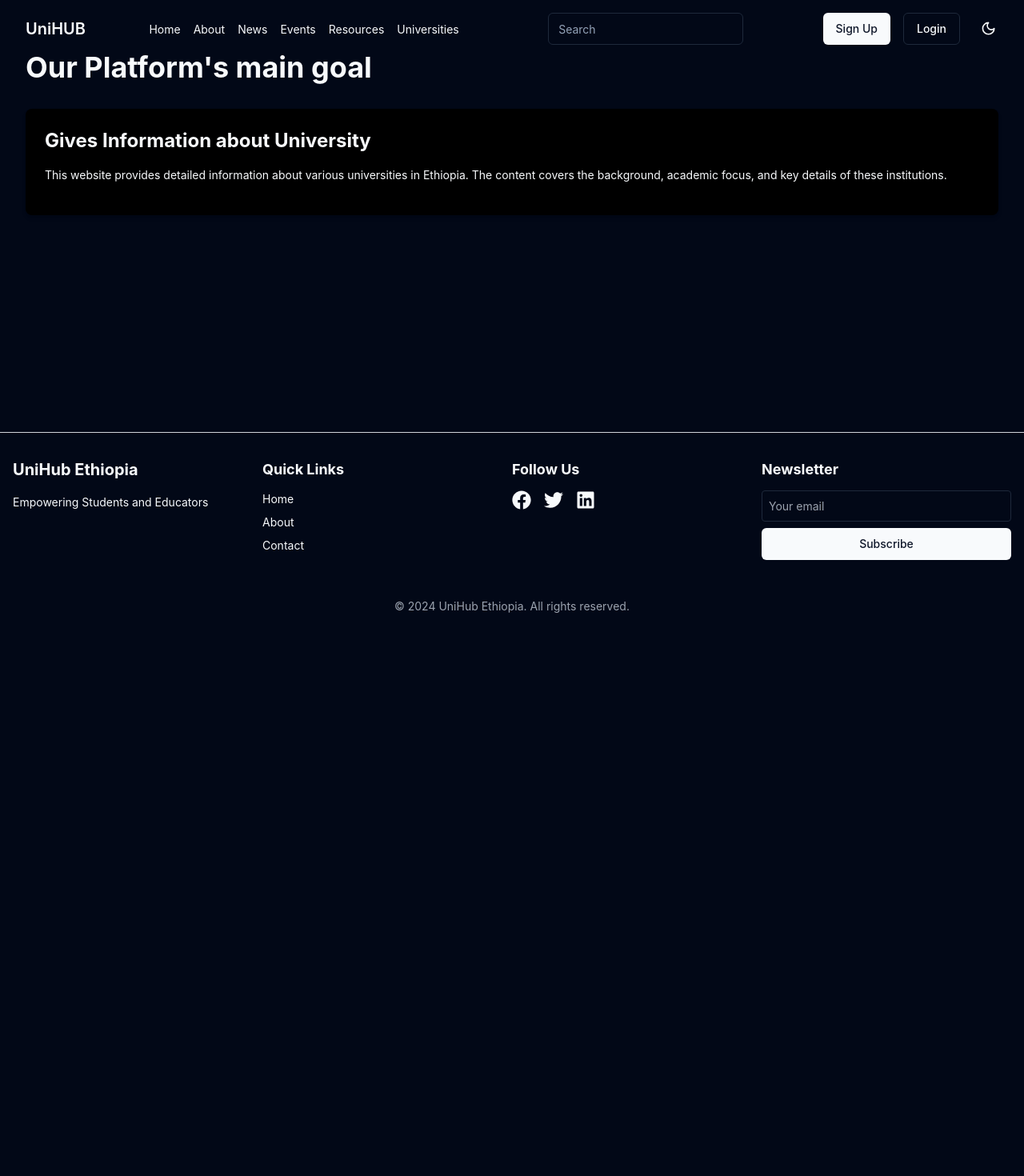
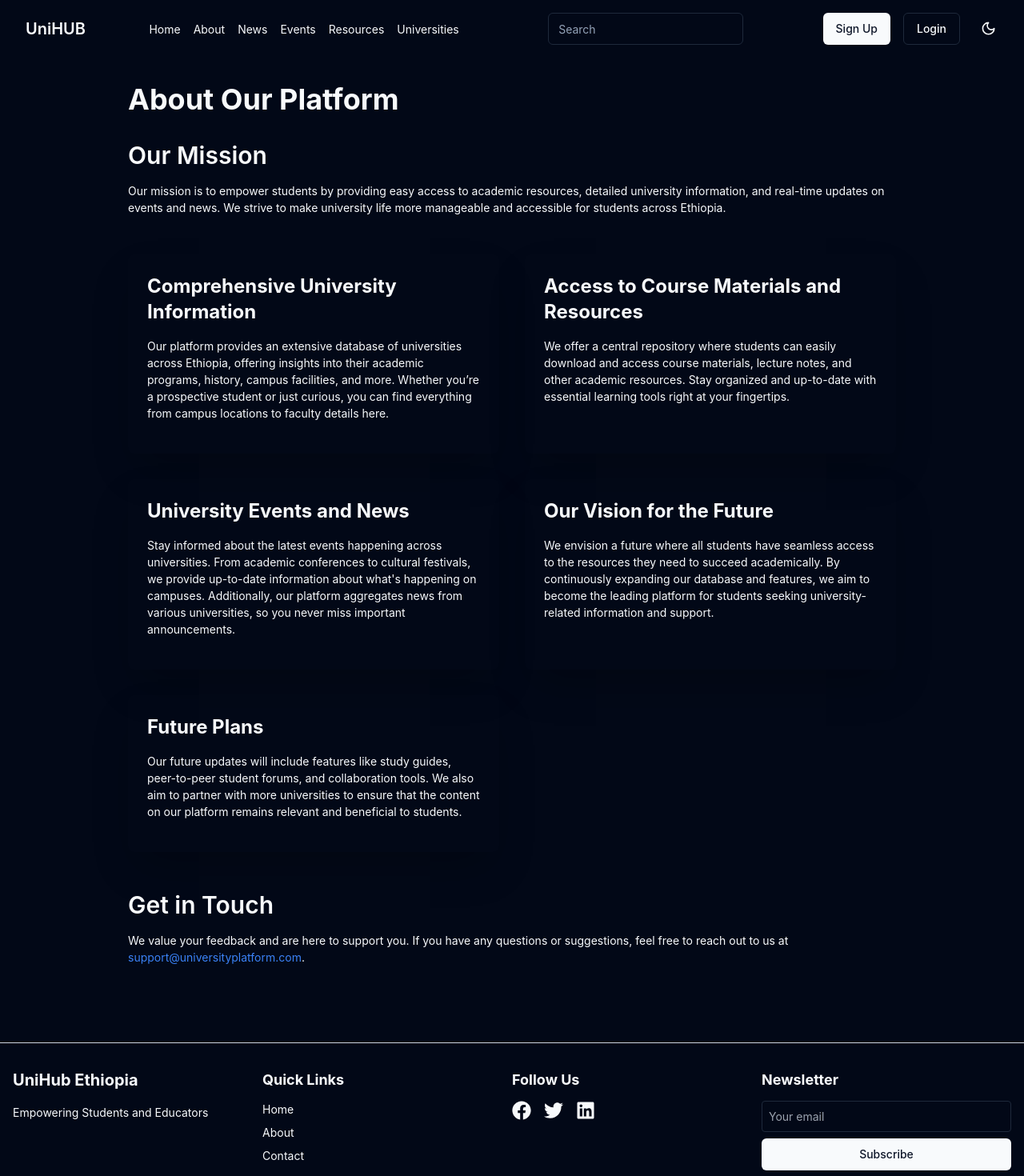
Before and after one commit to M1cK3yM/Education_Resources_and_Tutorial_Platform, a React (Vite) app in the folder front-end/UniHub Ethiopia/: page /about in a window 1280 px wide. Shown: the top 1470 px of the page at 80% size. Before the commit the page ends 800 px from the top, so only its background shows below. Built offline with nearby package versions, Linux system fonts and the light colour scheme; no server answers.

Commit message:
update on the about page

```diff
--- a/front-end/UniHub Ethiopia/package.json
+++ b/front-end/UniHub Ethiopia/package.json
@@ -27,6 +27,7 @@
     "class-variance-authority": "^0.7.0",
     "clsx": "^2.1.1",
     "embla-carousel-react": "^8.1.8",
+    "framer-motion": "^11.5.4",
     "input-otp": "^1.2.4",
     "lucide-react": "^0.427.0",
     "pdf-lib": "^1.17.1",
--- a/front-end/UniHub Ethiopia/src/api/config.js
+++ b/front-end/UniHub Ethiopia/src/api/config.js
@@ -23,11 +23,13 @@ apiClient.interceptors.response.use(
     const originalRequest = error.config;
     console.log(trial);
 
-    if (error.response.status === 401 && !trial) {
+    const refreshToken = getCookie("refreshToken");
+
+    if (error.response.status === 401 && !trial && refreshToken) {
       trial = true;
       await requestHandler(
         async () => await apiClient.post("/refresh", {
-          refreshToken: getCookie("refreshToken"),
+          refreshToken,
         }),
         null,
         (res) => {
--- a/front-end/UniHub Ethiopia/src/pages/aboutPage.jsx
+++ b/front-end/UniHub Ethiopia/src/pages/aboutPage.jsx
@@ -1,21 +1,162 @@
-import React from 'react';
+import React from "react";
+import { motion } from "framer-motion";
+
+const containerVariants = {
+  hidden: { opacity: 0, y: 50, scale: 0.9, rotate: -10 },
+  visible: (i = 1) => ({
+    opacity: 1,
+    y: 0,
+    scale: 1,
+    rotate: 0,
+    transition: {
+      delay: i * 0.4,
+      duration: 0.8,
+      type: "spring",
+      stiffness: 60,
+      damping: 10,
+    },
+  }),
+};
 
 function AboutPage() {
   return (
-    <div className="container mx-auto py-16">
-      <h1 className="text-4xl font-bold mb-8">Our Platform's main goal</h1>
+    <div className="container mt-10 mx-auto py-16 w-4/5">
+      <h1 className="text-4xl font-bold mb-8">About Our Platform</h1>
 
-      <div className="grid grid-cols-1 gap-8">
-        <div className="bg-black shadow-md rounded-lg p-6">
-          <h2 className="text-2xl font-bold mb-4"> Gives Information about University</h2>
+      {/* Mission Statement */}
+      <motion.div
+        className="mb-12"
+        custom={1}
+        initial="hidden"
+        animate="visible"
+        variants={containerVariants}
+      >
+        <h2 className="text-3xl font-semibold mb-4">Our Mission</h2>
+        <p>
+          Our mission is to empower students by providing easy access to
+          academic resources, detailed university information, and real-time
+          updates on events and news. We strive to make university life more
+          manageable and accessible for students across Ethiopia.
+        </p>
+      </motion.div>
+
+      <div className="grid grid-cols-1 md:grid-cols-2 gap-8">
+        {/* Comprehensive Information */}
+        <motion.div
+          className="bg-transparent shadow-2xl rounded-lg p-6"
+          custom={2}
+          initial="hidden"
+          animate="visible"
+          variants={containerVariants}
+        >
+          <h2 className="text-2xl font-bold mb-4">
+            Comprehensive University Information
+          </h2>
           <p className="mb-4">
-            This website provides detailed information about various universities in Ethiopia. The content covers the background, academic focus, and key details of these institutions.
+            Our platform provides an extensive database of universities across
+            Ethiopia, offering insights into their academic programs, history,
+            campus facilities, and more. Whether you’re a prospective student or
+            just curious, you can find everything from campus locations to
+            faculty details here.
           </p>
+        </motion.div>
 
-        </div>
+        {/* Course Materials and Resources */}
+        <motion.div
+          className="bg-transparent shadow-2xl rounded-lg p-6"
+          custom={3}
+          initial="hidden"
+          animate="visible"
+          variants={containerVariants}
+        >
+          <h2 className="text-2xl font-bold mb-4">
+            Access to Course Materials and Resources
+          </h2>
+          <p className="mb-4">
+            We offer a central repository where students can easily download and
+            access course materials, lecture notes, and other academic
+            resources. Stay organized and up-to-date with essential learning
+            tools right at your fingertips.
+          </p>
+        </motion.div>
 
+        {/* Events and News */}
+        <motion.div
+          className="bg-transparent shadow-2xl rounded-lg p-6"
+          custom={4}
+          initial="hidden"
+          animate="visible"
+          variants={containerVariants}
+        >
+          <h2 className="text-2xl font-bold mb-4">
+            University Events and News
+          </h2>
+          <p className="mb-4">
+            Stay informed about the latest events happening across universities.
+            From academic conferences to cultural festivals, we provide
+            up-to-date information about what's happening on campuses.
+            Additionally, our platform aggregates news from various
+            universities, so you never miss important announcements.
+          </p>
+        </motion.div>
 
+        {/* Vision Statement */}
+        <motion.div
+          className="bg-transparent shadow-2xl rounded-lg p-6"
+          custom={5}
+          initial="hidden"
+          animate="visible"
+          variants={containerVariants}
+        >
+          <h2 className="text-2xl font-bold mb-4">Our Vision for the Future</h2>
+          <p className="mb-4">
+            We envision a future where all students have seamless access to the
+            resources they need to succeed academically. By continuously
+            expanding our database and features, we aim to become the leading
+            platform for students seeking university-related information and
+            support.
+          </p>
+        </motion.div>
+
+        {/* Future Plans */}
+        <motion.div
+          className="bg-transparent shadow-2xl rounded-lg p-6"
+          custom={6}
+          initial="hidden"
+          animate="visible"
+          variants={containerVariants}
+        >
+          <h2 className="text-2xl font-bold mb-4">Future Plans</h2>
+          <p className="mb-4">
+            Our future updates will include features like study guides,
+            peer-to-peer student forums, and collaboration tools. We also aim to
+            partner with more universities to ensure that the content on our
+            platform remains relevant and beneficial to students.
+          </p>
+        </motion.div>
       </div>
+
+      {/* Contact Information */}
+      <motion.div
+        className="mt-12"
+        custom={7}
+        initial="hidden"
+        animate="visible"
+        variants={containerVariants}
+      >
+        <h2 className="text-3xl font-semibold mb-4">Get in Touch</h2>
+        <p>
+          We value your feedback and are here to support you. If you have any
+          questions or suggestions, feel free to reach out to us at{" "}
+          <a
+            href="mailto:support@universityplatform.com"
+            className="text-blue-500"
+          >
+            support@universityplatform.com
+          </a>
+          .
+        </p>
+      </motion.div>
     </div>
   );
 }
```
Also changed, not shown: 2 other files (tests, documents, lock files or other folders).
